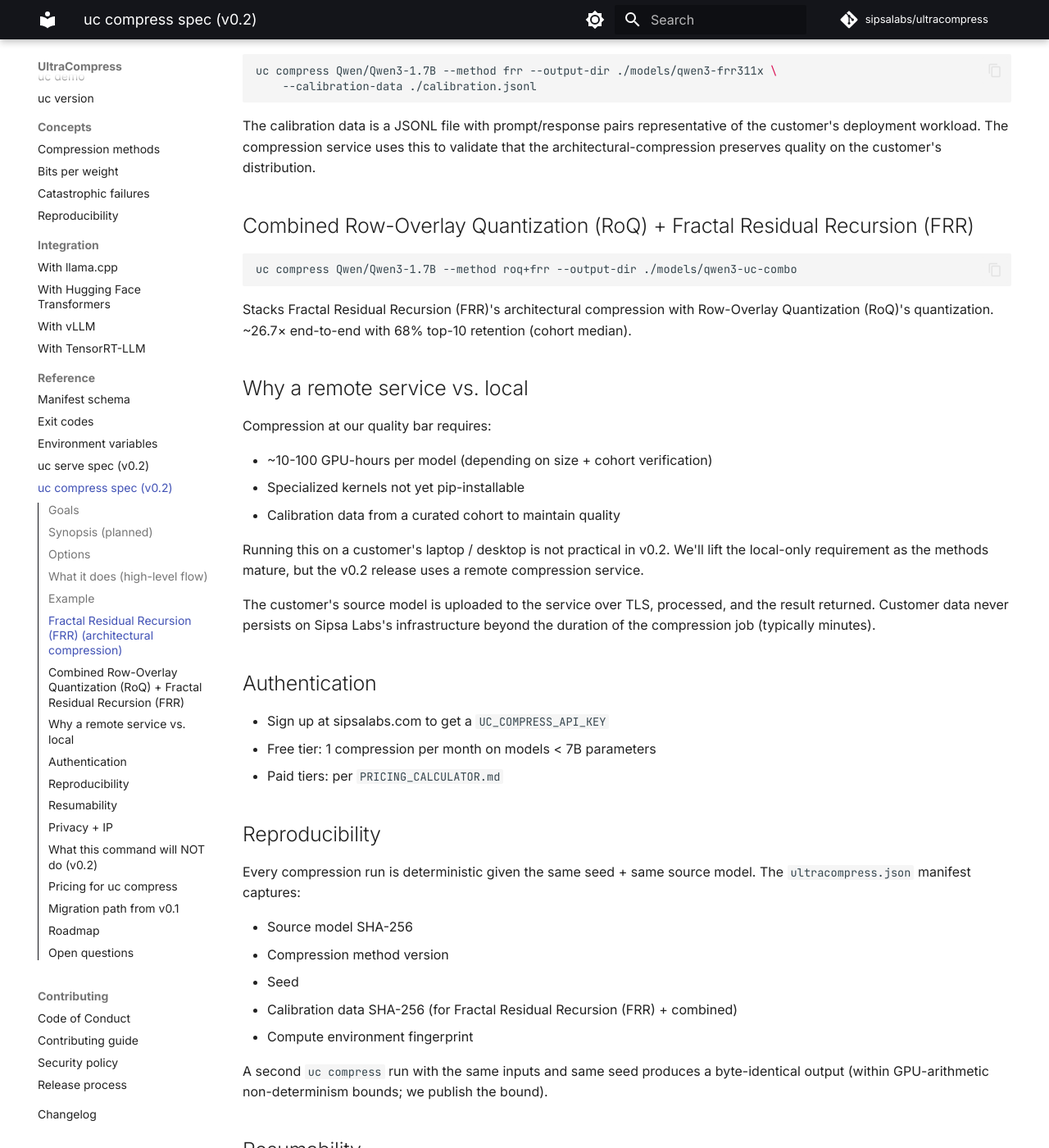
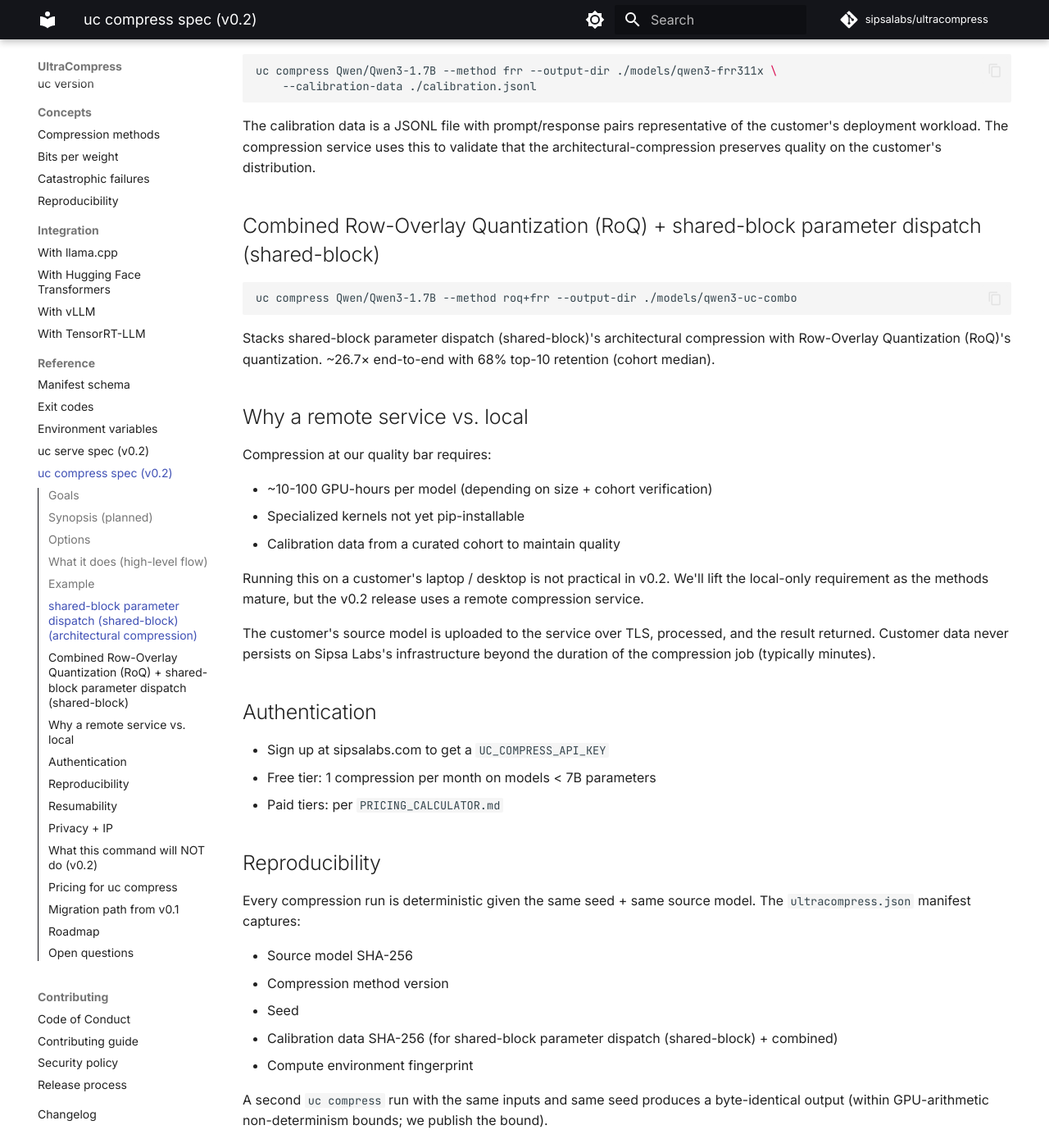
Before and after one commit to sipsalabs/ultracompress, an MkDocs documentation site: the page built from docs/reference/uc-compress-spec.md, in a window 1280 px wide and 1400 px high, scrolled down 2278 px. Shown: the whole window at 82% size. Built offline with MkDocs 1.6.1 and Material for MkDocs 9.7.7, drawn with Linux system fonts in a browser that asks for light colours; comment, search, counter and statistics services are not loaded; some of the changed text lies outside the part shown.

Commit message:
charter scrub: docs/reference/uc-compress-spec.md (replace internal codenames with public phrasing)

````diff
--- a/docs/reference/uc-compress-spec.md
+++ b/docs/reference/uc-compress-spec.md
@@ -15,7 +15,7 @@
 1. **One-command compression** of any HF Hub or local-disk transformer model
 2. **Reproducibility** — every output artifact ships with a complete provenance manifest
 3. **Sensible defaults** — `uc compress <model>` Just Works for typical models without per-model tuning
-4. **Pluggable compression methods** — both Row-Overlay Quantization (RoQ) and Fractal Residual Recursion (FRR) accessible via flags
+4. **Pluggable compression methods** — both Row-Overlay Quantization (RoQ) and shared-block parameter dispatch (shared-block) accessible via flags
 5. **Resumable** — long-running compression jobs can resume after interruption
 
 ## Synopsis (planned)
@@ -76,7 +76,7 @@
 #   └── LICENSE                     (Sipsa Labs Research and Evaluation License)
 ```
 
-## Fractal Residual Recursion (FRR) (architectural compression)
+## shared-block parameter dispatch (shared-block) (architectural compression)
 
 Architectural compression is the most aggressive variant; it produces a model with substantially fewer trainable parameters but requires a calibration pass on representative training data.
 
@@ -87,13 +87,13 @@
 
 The calibration data is a JSONL file with prompt/response pairs representative of the customer's deployment workload. The compression service uses this to validate that the architectural-compression preserves quality on the customer's distribution.
 
-## Combined Row-Overlay Quantization (RoQ) + Fractal Residual Recursion (FRR)
+## Combined Row-Overlay Quantization (RoQ) + shared-block parameter dispatch (shared-block)
 
 ```bash
 uc compress Qwen/Qwen3-1.7B --method roq+frr --output-dir ./models/qwen3-uc-combo
 ```
 
-Stacks Fractal Residual Recursion (FRR)'s architectural compression with Row-Overlay Quantization (RoQ)'s quantization. ~26.7× end-to-end with 68% top-10 retention (cohort median).
+Stacks shared-block parameter dispatch (shared-block)'s architectural compression with Row-Overlay Quantization (RoQ)'s quantization. ~26.7× end-to-end with 68% top-10 retention (cohort median).
 
 ## Why a remote service vs. local
 
@@ -120,14 +120,14 @@
 - Source model SHA-256
 - Compression method version
 - Seed
-- Calibration data SHA-256 (for Fractal Residual Recursion (FRR) + combined)
+- Calibration data SHA-256 (for shared-block parameter dispatch (shared-block) + combined)
 - Compute environment fingerprint
 
 A second `uc compress` run with the same inputs and same seed produces a byte-identical output (within GPU-arithmetic non-determinism bounds; we publish the bound).
 
 ## Resumability
 
-For long-running compression jobs (Fractal Residual Recursion (FRR) at 70B+ parameters, expected to take several hours), `uc compress` supports resume:
+For long-running compression jobs (shared-block parameter dispatch (shared-block) at 70B+ parameters, expected to take several hours), `uc compress` supports resume:
 
 ```bash
 # Submit the job
@@ -179,8 +179,8 @@
 | Feature | Target |
 |---|---|
 | Basic `uc compress` with Row-Overlay Quantization (RoQ) | v0.2 (Q3 2026) |
-| Fractal Residual Recursion (FRR) support (architectural compression) | v0.2 |
-| Combined Row-Overlay Quantization (RoQ) + Fractal Residual Recursion (FRR) | v0.2 |
+| shared-block parameter dispatch (shared-block) support (architectural compression) | v0.2 |
+| Combined Row-Overlay Quantization (RoQ) + shared-block parameter dispatch (shared-block) | v0.2 |
 | Resumable jobs | v0.2.1 |
 | Custom calibration cohorts (enterprise tier) | v0.3 |
 | Encoder-only model support (T5, BERT) | v0.3 |
````
